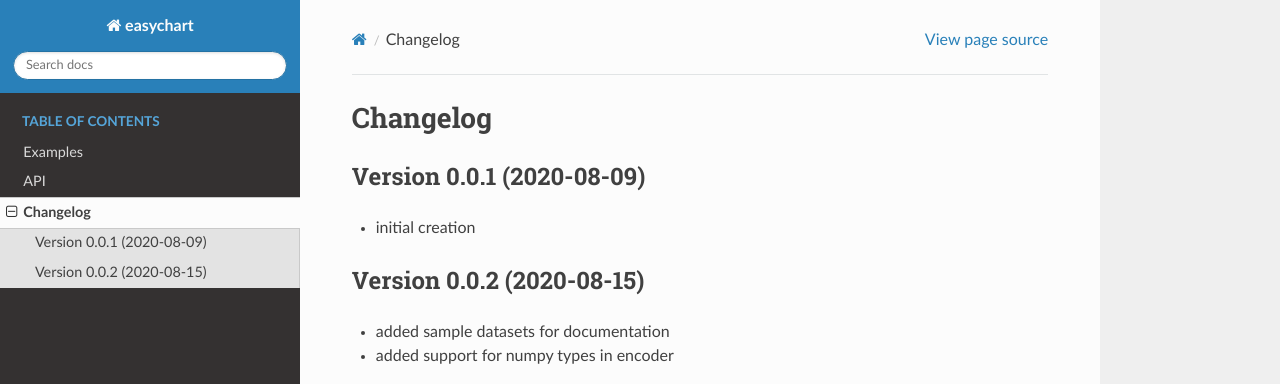
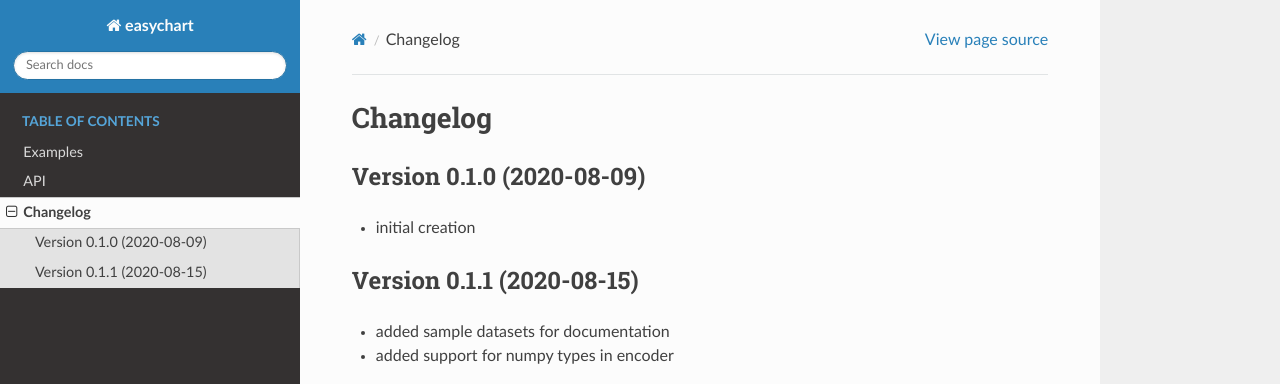
Before and after one commit to dschenck/easychart, a Sphinx documentation site: the page built from docs/contents/changelog.rst, in a window 1280 px wide. Shown: the top 384 px of the page. Built offline with Sphinx 7.4.7 and the Read the Docs theme 2.0.0, drawn with Linux system fonts in a browser that asks for light colours; a script that is not in the unit is left out.

Commit message:
versioning

```diff
--- a/docs/contents/changelog.rst
+++ b/docs/contents/changelog.rst
@@ -1,11 +1,11 @@
 Changelog
 ===================
 
-Version 0.0.1 (2020-08-09)
+Version 0.1.0 (2020-08-09)
 ------------------------------------------
 - initial creation
 
-Version 0.0.2 (2020-08-15)
+Version 0.1.1 (2020-08-15)
 ------------------------------------------
 - added sample datasets for documentation
 - added support for numpy types in encoder
--- a/setup.py
+++ b/setup.py
@@ -5,7 +5,7 @@ with open("README.md", "r") as fh:
 
 setuptools.setup(
     name="easychart",
-    version="0.1.0",
+    version="0.1.1",
     author="david.schenck@outlook.com",
     author_email="david.schenck@outlook.com",
     description="Highcharts meets python",
```
